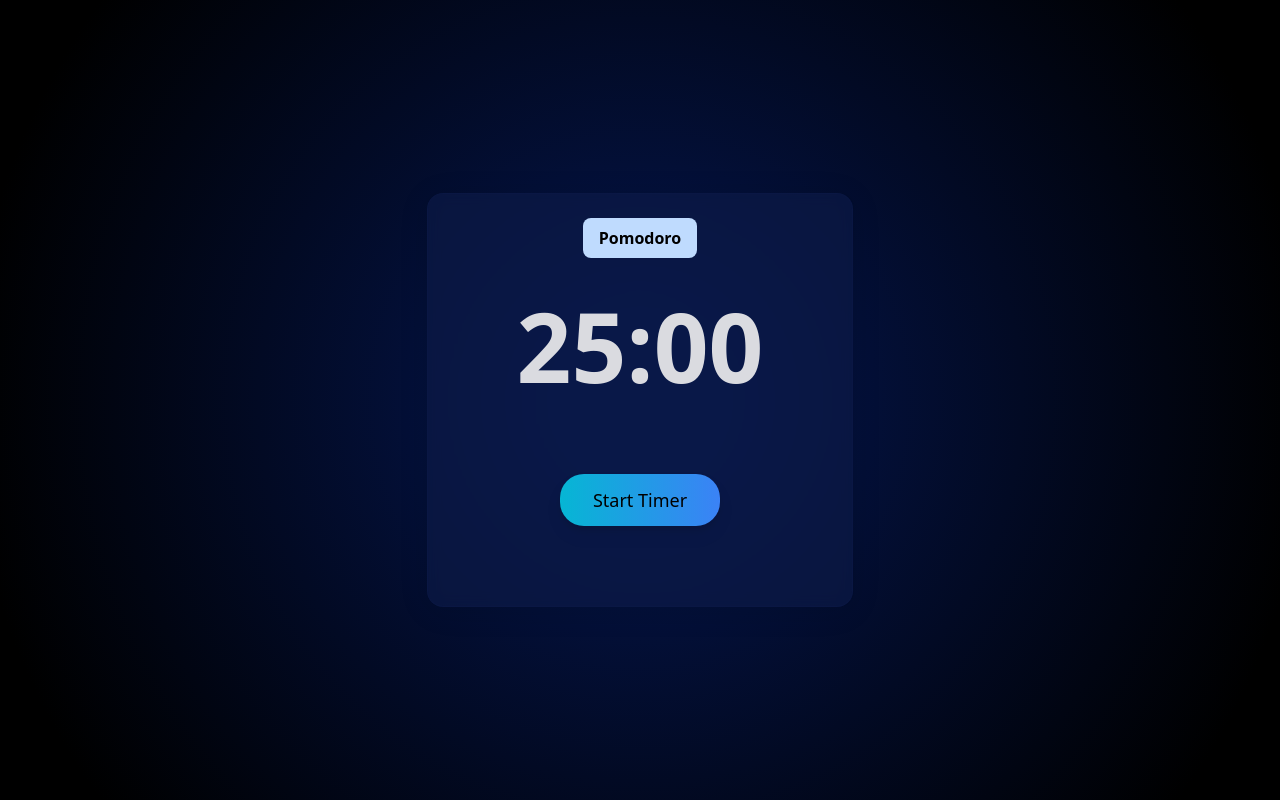
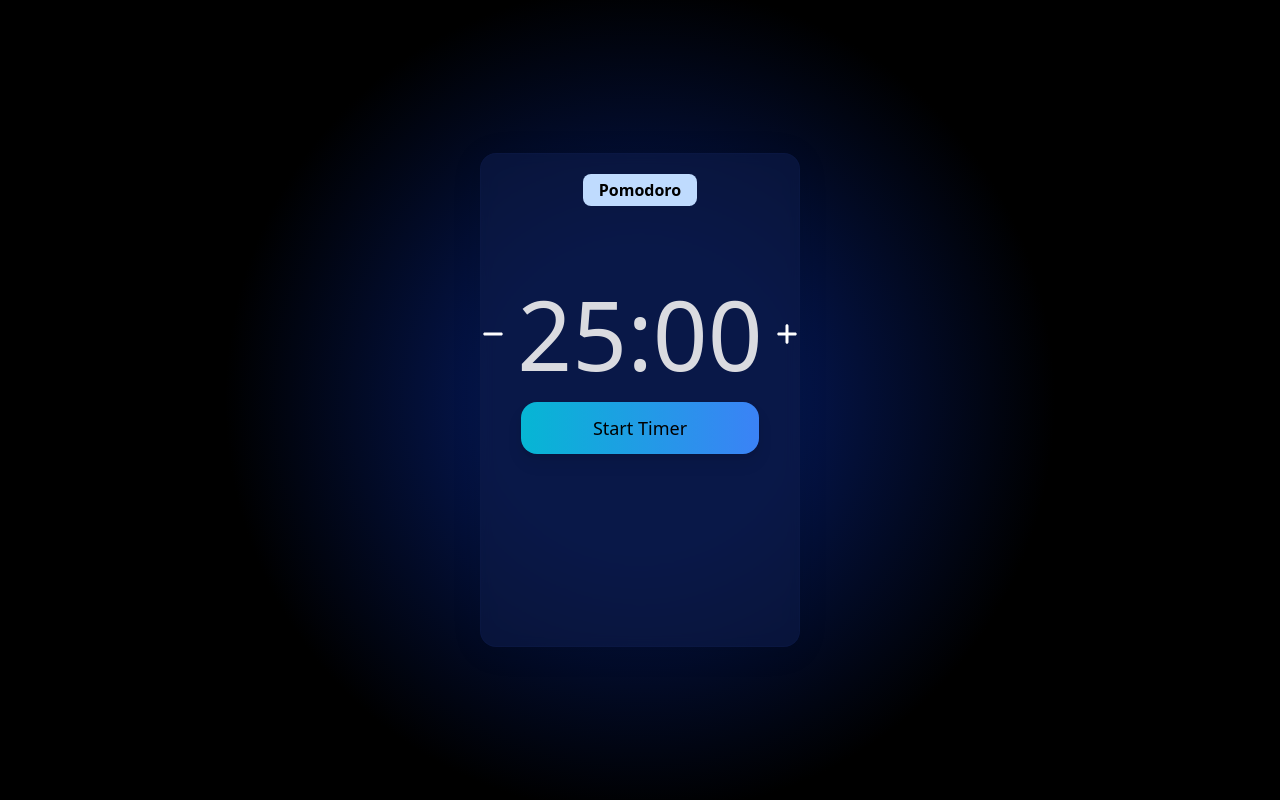
Before and after one commit to A-Hackers/PomoBuddy, a React (Create React App) app in the folder pomobuddy_frontend/: page / in a window 1280 px wide. Built offline with nearby package versions, Linux system fonts and the light colour scheme.

Commit message:
fixed card styling

```diff
--- a/pomobuddy_frontend/src/components/TimeList.jsx
+++ b/pomobuddy_frontend/src/components/TimeList.jsx
@@ -18,9 +18,9 @@ const TimeList = [
   {
     modeName: "Bananas",
     workMinutes: 0,
-    workSeconds: 31,
+    workSeconds: 5,
     breakMinutes: 0,
-    breakSeconds: 32,
+    breakSeconds: 5,
     displayMessage: "Bananas",
   },
 ];
--- a/pomobuddy_frontend/src/components/Timer.jsx
+++ b/pomobuddy_frontend/src/components/Timer.jsx
@@ -1,6 +1,8 @@
 import React, { useEffect, useState } from "react";
 import TimeList from "./TimeList";
 import TimerMenu from "./TimerMenu";
+import { FontAwesomeIcon } from "@fortawesome/react-fontawesome";
+import { faPlus, faMinus } from "@fortawesome/free-solid-svg-icons";
 
 const Timer = () => {
   const [index, setIndex] = useState(0);
@@ -70,25 +72,59 @@ const Timer = () => {
     }
   };
 
+  const handleIncreaseTimer = () => {
+    if (seconds === 59) {
+      setMinutes(minutes + 1);
+      setSeconds(0);
+    } else {
+      setSeconds(seconds + 1);
+    }
+  };
+  const handleDecreaseTimer = () => {
+    if (minutes > 0 || seconds > 0) {
+      if (seconds === 0) {
+        setSeconds(59);
+        setMinutes(minutes - 1);
+      } else {
+        setSeconds(seconds - 1);
+      }
+    }
+  };
+
   const timerMinutes = minutes < 10 ? `0${minutes}` : minutes;
   const timerSeconds = seconds < 10 ? `0${seconds}` : seconds;
 
   return (
-    <div className="items-center justify-center flex min-h-screen">
-      <div className="border border-solid border-cardborder shadow-cardshadow bg-cardcolor rounded-2xl backdrop-blur-cardblur w-5/6 md:w-2/6 bg-opacity-30 grid justify-center ">
+    <div className="items-center justify-center flex h-full">
+      <div className="border border-solid border-cardborder shadow-cardshadow bg-cardcolor rounded-2xl backdrop-blur-cardblur w-5/6 md:w-1/4 bg-opacity-30 grid justify-center">
+        <div className="mb-20 pt-5">
           <TimerMenu index={index} setIndex={handleIndexChange} />
-        <div className="flex justify-center flex-col items-center pt-0 ">
+        </div>
+        <div className="flex justify-center flex-col items-center pt-0 mb-5">
           {displayMessage && (
             <div className="text-8l font-semibold py-10 mx-auto text-timercolor text-opacity-90">
               {motivationMessage}
             </div>
           )}
-          <div className="text-8xl font-semibold mt-10 mx-auto text-timercolor text-opacity-90">
+          <div className="flex items-center">
+            <FontAwesomeIcon
+              icon={faMinus}
+              className="h-6 w-6 text-white cursor-pointer"
+              onClick={handleDecreaseTimer}
+            />
+            <div className="text-8xl font-normal mx-auto text-timercolor text-opacity-90 px-1 md:px-3">
               {timerMinutes}:{timerSeconds}
             </div>
+            <FontAwesomeIcon
+              icon={faPlus}
+              className="h-6 w-6 text-white cursor-pointer"
+              onClick={handleIncreaseTimer}
+            />
           </div>
+        </div>
+        <div className="flex justify-center pb-48">
           <button
-          className="bg-gradient-to-r from-cyan-500 to-blue-500 drop-shadow-lg rounded-3xl w-40 py-3 mx-auto my-20"
+            className="bg-gradient-to-r from-cyan-500 to-blue-500 drop-shadow-lg rounded-2xl w-3/4 py-3"
             onClick={() => setStartTimer((prev) => !prev)}
           >
             <div className="text-lg font-medium">
@@ -97,6 +133,7 @@ const Timer = () => {
           </button>
         </div>
       </div>
+    </div>
   );
 };
 
--- a/pomobuddy_frontend/src/components/TimerMenu.jsx
+++ b/pomobuddy_frontend/src/components/TimerMenu.jsx
@@ -9,10 +9,10 @@ const TimerMenu = ({ index, setIndex }) => {
   };
 
   return (
-    <div className="relative flex justify-center pt-6">
+    <div className="relative flex justify-center">
       <button
         onClick={toggleDropdown}
-        className="bg-blue-200 font-semibold justify-center rounded-lg inline-flex items-center py-2 px-4"
+        className="bg-blue-200 font-semibold justify-center rounded-lg inline-flex items-center py-1 px-4"
       >
         {TimeList[index].modeName}
       </button>
--- a/pomobuddy_frontend/src/components/TodoList.jsx
+++ b/pomobuddy_frontend/src/components/TodoList.jsx
@@ -1,6 +1,7 @@
 import React, { useState } from "react";
 import { FontAwesomeIcon } from "@fortawesome/react-fontawesome";
 import { faTrashAlt } from "@fortawesome/free-solid-svg-icons";
+
 
 const TodoList = () => {
   const [todos, setTodos] = useState([]);
--- a/pomobuddy_frontend/src/pages/TimerPage.jsx
+++ b/pomobuddy_frontend/src/pages/TimerPage.jsx
@@ -13,18 +13,18 @@ const TimerPage = () => {
           background: rgb(4, 20, 72);
           background: -moz-radial-gradient(
             circle,
-            rgba(4, 20, 72, 1) 12%,
-            rgba(0, 0, 0, 1) 89%
+            rgba(4, 20, 72, 1) 21%,
+            rgba(0, 0, 0, 1) 55%
           );
           background: -webkit-radial-gradient(
             circle,
-            rgba(4, 20, 72, 1) 12%,
-            rgba(0, 0, 0, 1) 89%
+            rgba(4, 20, 72, 1) 21%,
+            rgba(0, 0, 0, 1) 55%
           );
           background: radial-gradient(
             circle,
-            rgba(4, 20, 72, 1) 12%,
-            rgba(0, 0, 0, 1) 89%
+            rgba(4, 20, 72, 1) 21%,
+            rgba(0, 0, 0, 1) 55%
           );
           filter: progid:DXImageTransform.Microsoft.gradient(startColorstr="#041448",endColorstr="#000000",GradientType=1);
         }
```
Lines whose indentation alone changed are shown as unchanged.
